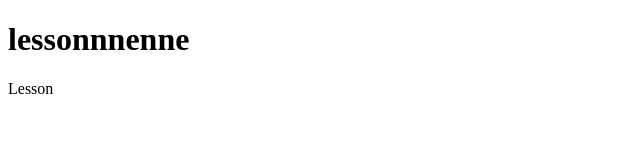
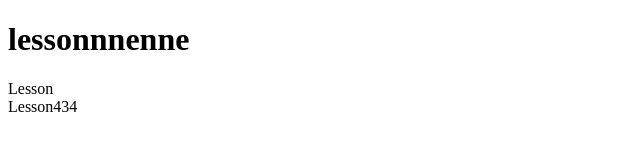
Before and after one commit to nastyakazakova/lesson10, a website: page src/index.html in a window 1280 px wide. Shown: the full height of the page, 0-640 px from the left. Drawn offline with Linux system fonts and the light colour scheme.

Commit message:
task-2: text change

```diff
--- a/src/index.html
+++ b/src/index.html
@@ -9,5 +9,6 @@
 <body>
     <h1>lessonnnenne</h1>
     <div>Lesson</div>
+    <div>Lesson434</div>
 </body>
 </html>
```
